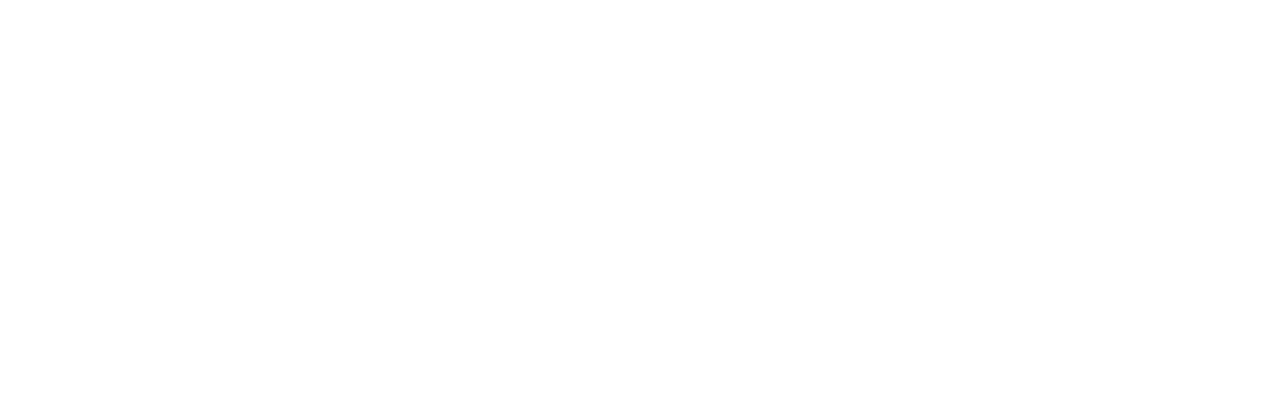
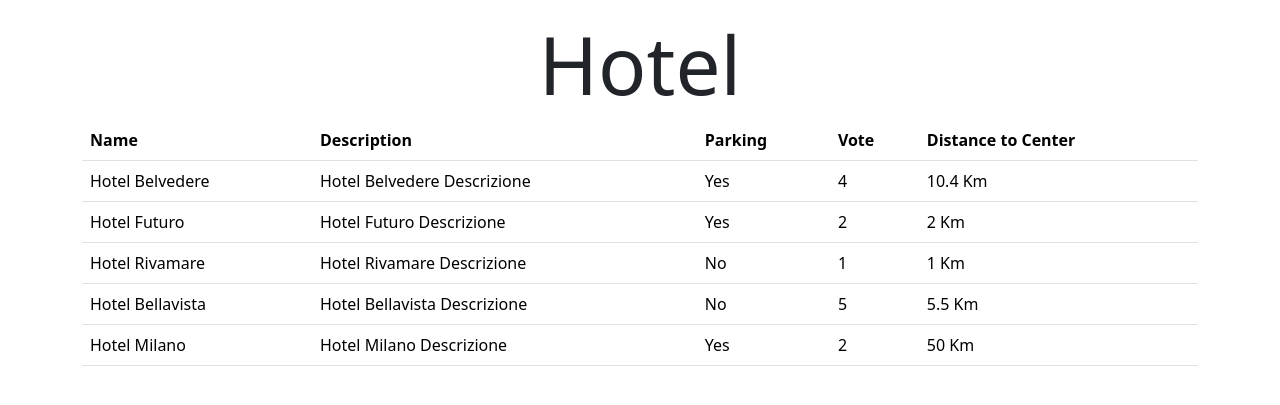
Before and after one commit to SimoneFilograna/php-hotel, a PHP site: page / in a window 1280 px wide. Before the commit the part shown is empty. Shown: the top 405 px of the page. Run offline with PHP 8.4, Linux system fonts and the light colour scheme.

Commit message:
table-created

```diff
--- a/index.php
+++ b/index.php
@@ -1,3 +1,46 @@
+<?php
+
+    $hotels = [
+        [
+            'name' => 'Hotel Belvedere',
+            'description' => 'Hotel Belvedere Descrizione',
+            'parking' => true,
+            'vote' => 4,
+            'distance_to_center' => 10.4
+        ],
+        [
+            'name' => 'Hotel Futuro',
+            'description' => 'Hotel Futuro Descrizione',
+            'parking' => true,
+            'vote' => 2,
+            'distance_to_center' => 2
+        ],
+        [
+            'name' => 'Hotel Rivamare',
+            'description' => 'Hotel Rivamare Descrizione',
+            'parking' => false,
+            'vote' => 1,
+            'distance_to_center' => 1
+        ],
+        [
+            'name' => 'Hotel Bellavista',
+            'description' => 'Hotel Bellavista Descrizione',
+            'parking' => false,
+            'vote' => 5,
+            'distance_to_center' => 5.5
+        ],
+        [
+            'name' => 'Hotel Milano',
+            'description' => 'Hotel Milano Descrizione',
+            'parking' => true,
+            'vote' => 2,
+            'distance_to_center' => 50
+        ],
+
+    ];
+
+?>
+
 <!DOCTYPE html>
 <html lang="en">
 <head>
@@ -8,6 +51,37 @@
 </head>
 
 <body>
+    <div class="container mt-3">
+        <h1 class="display-1 text-center">Hotel</h1>
 
+        <div class="cont-table">
+            <table class="table">
+                <thead>
+                    <tr>
+                        <th scope="col">Name</th>
+                        <th scope="col">Description</th>
+                        <th scope="col">Parking</th>
+                        <th scope="col">Vote</th>
+                        <th scope="col">Distance to Center</th>
+                    </tr>
+                </thead>
+                <tbody>
+                    <?php
+                    foreach($hotels as $hotel){
+                    ?>
+                    <tr>
+                        <td><?php echo $hotel["name"] ?> </td>
+                        <td><?php echo $hotel["description"] ?> </td>
+                        <td><?php echo ($hotel["parking"] ? "Yes" : "No" ) ?> </td>
+                        <td><?php echo $hotel["vote"] ?> </td>
+                        <td><?php echo $hotel["distance_to_center"] . " Km" ?> </td>
+                    </tr>
+                    <?php } ?>
+
+                </tbody>
+            </table>
+        </div>
+
+    </div>
 </body>
 </html>
```
Also changed, not shown: style/main.css (added).
